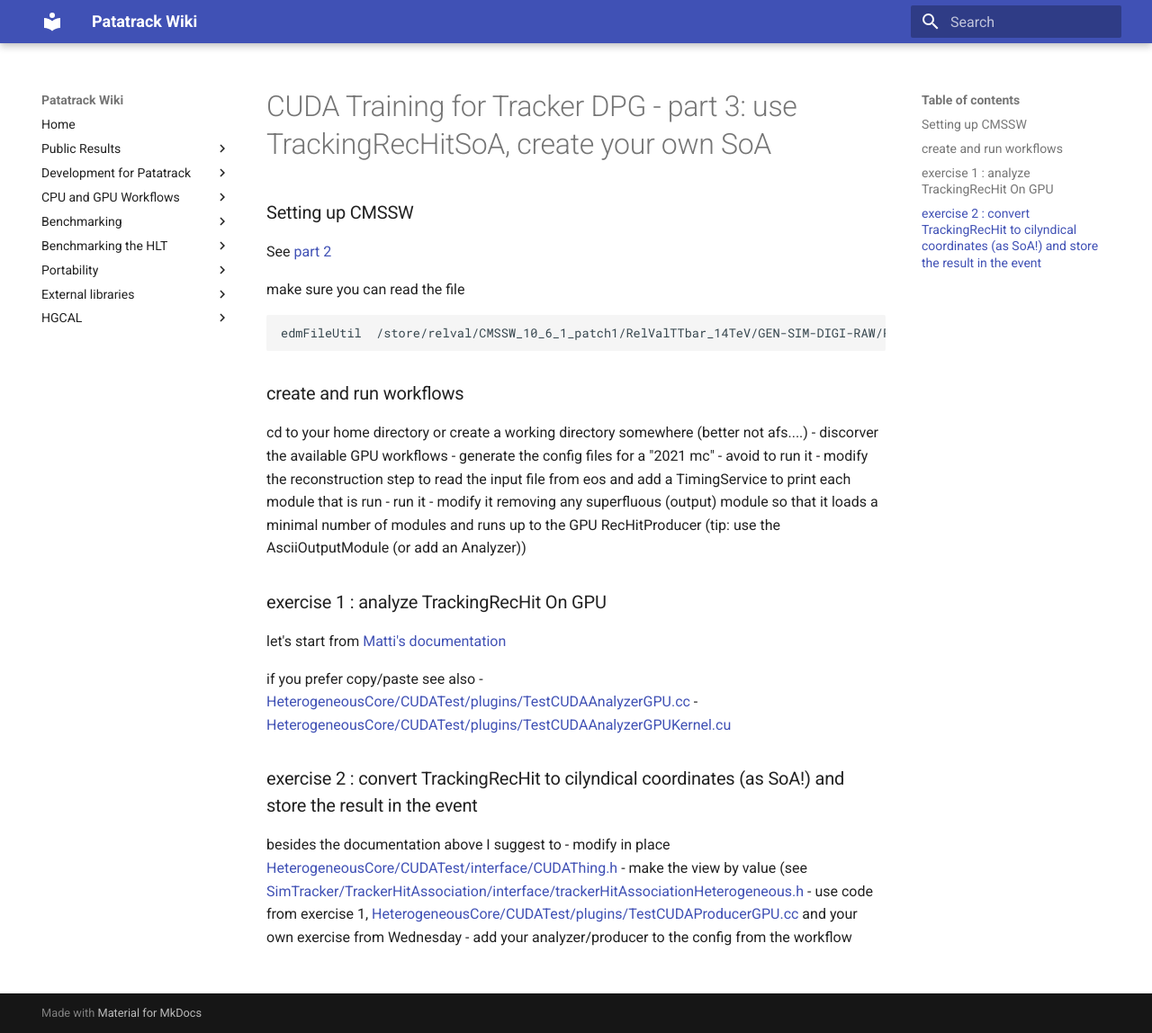
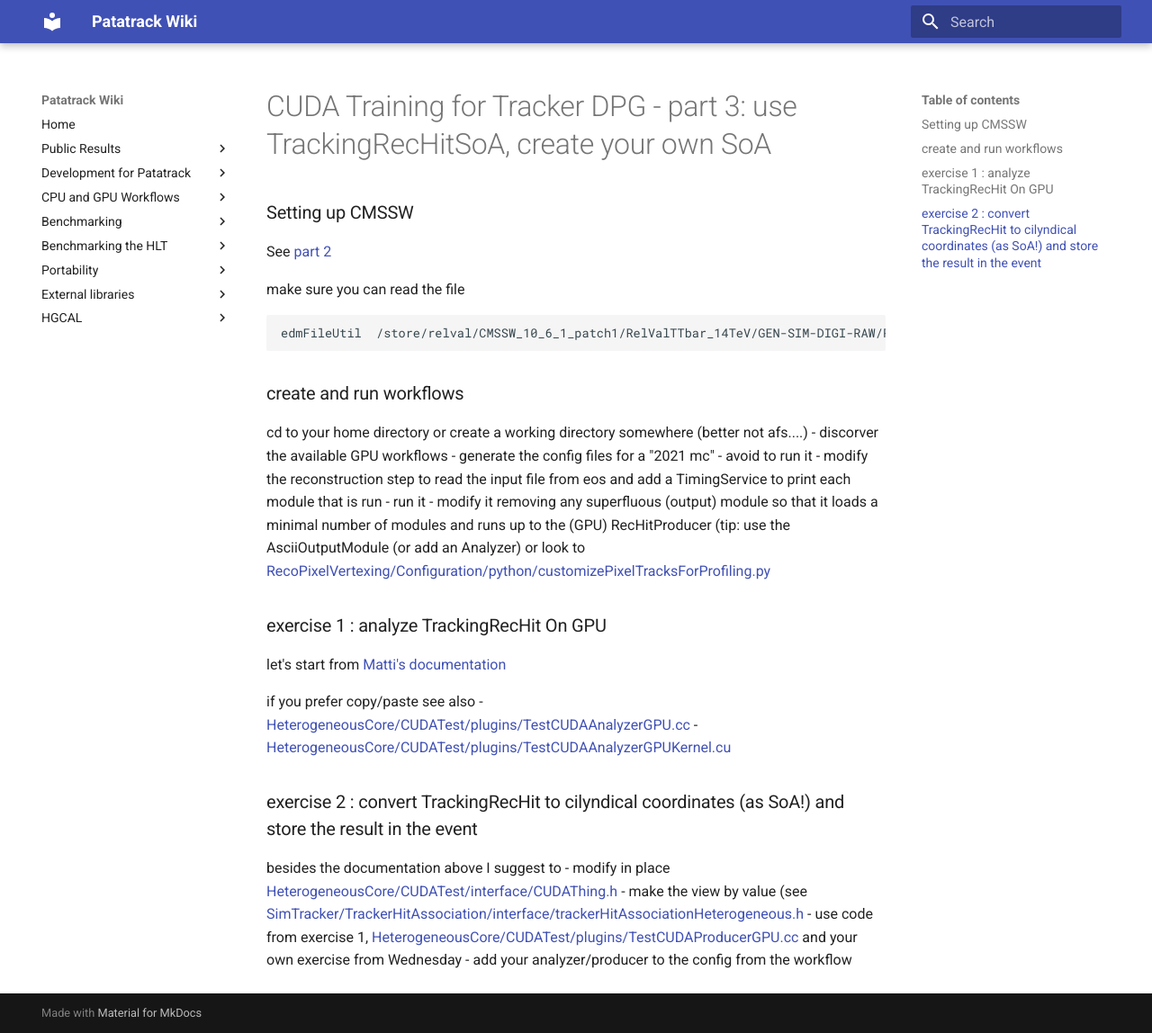
Before and after one commit to cms-patatrack/patatrack-website, an MkDocs documentation site: the page built from wiki/cuda_training_dpg_12_2019_part3.md, in a window 1280 px wide and 1148 px high. Shown: the whole window at 90% size. Built offline with MkDocs 1.6.1 and Material for MkDocs 9.7.7, drawn with Linux system fonts in a browser that asks for light colours.

Commit message:
Update cuda_training_dpg_12_2019_part3.md

```diff
--- a/wiki/cuda_training_dpg_12_2019_part3.md
+++ b/wiki/cuda_training_dpg_12_2019_part3.md
@@ -21,7 +21,7 @@ cd to your home directory or create a working directory somewhere (better not af
    - avoid to run it
    - modify the reconstruction step to read the input file from eos and add a TimingService to print each module that is run
    - run it
-   - modify it removing any superfluous (output) module so that it loads a minimal number of modules and runs up to the GPU RecHitProducer  (tip: use the AsciiOutputModule (or add an Analyzer))
+   - modify it removing any superfluous (output) module so that it loads a minimal number of modules and runs up to the (GPU) RecHitProducer  (tip: use the AsciiOutputModule (or add an Analyzer) or look to [RecoPixelVertexing/Configuration/python/customizePixelTracksForProfiling.py](https://github.com/cms-patatrack/cmssw/blob/CMSSW_11_0_X_Patatrack/RecoPixelVertexing/Configuration/python/customizePixelTracksForProfiling.py)
 
 ### exercise 1 : analyze TrackingRecHit On GPU
 
```
